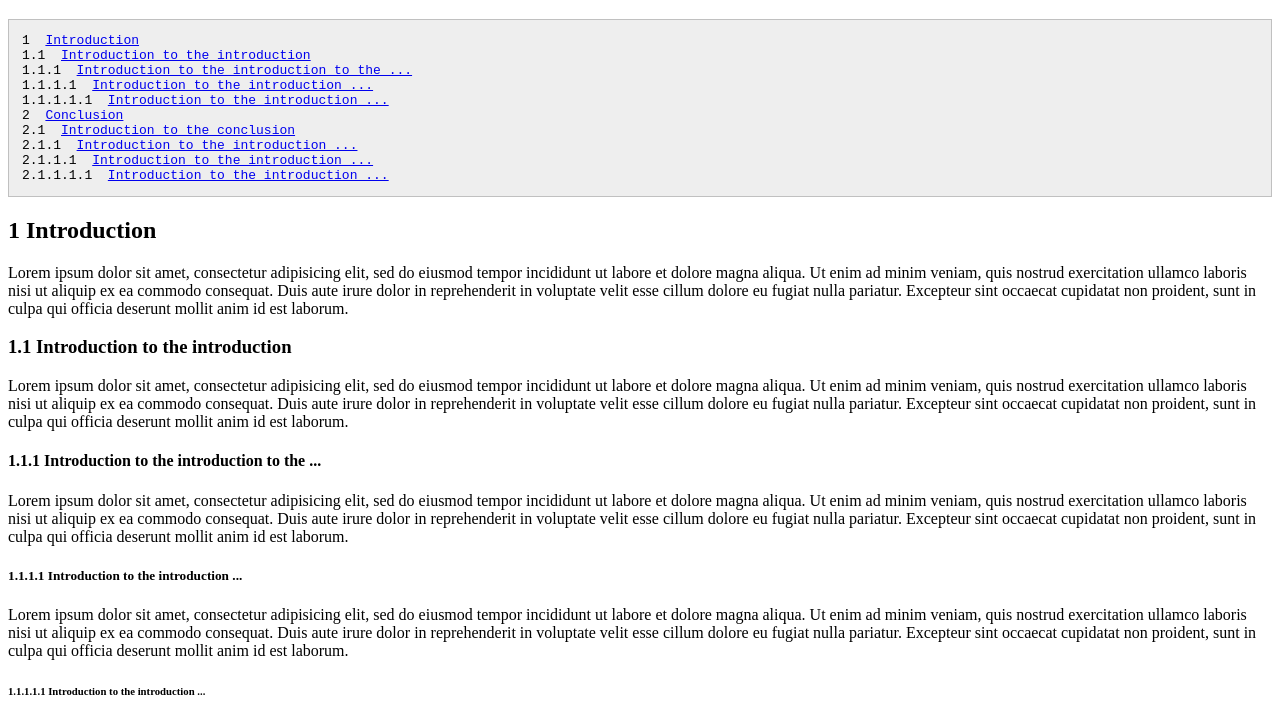
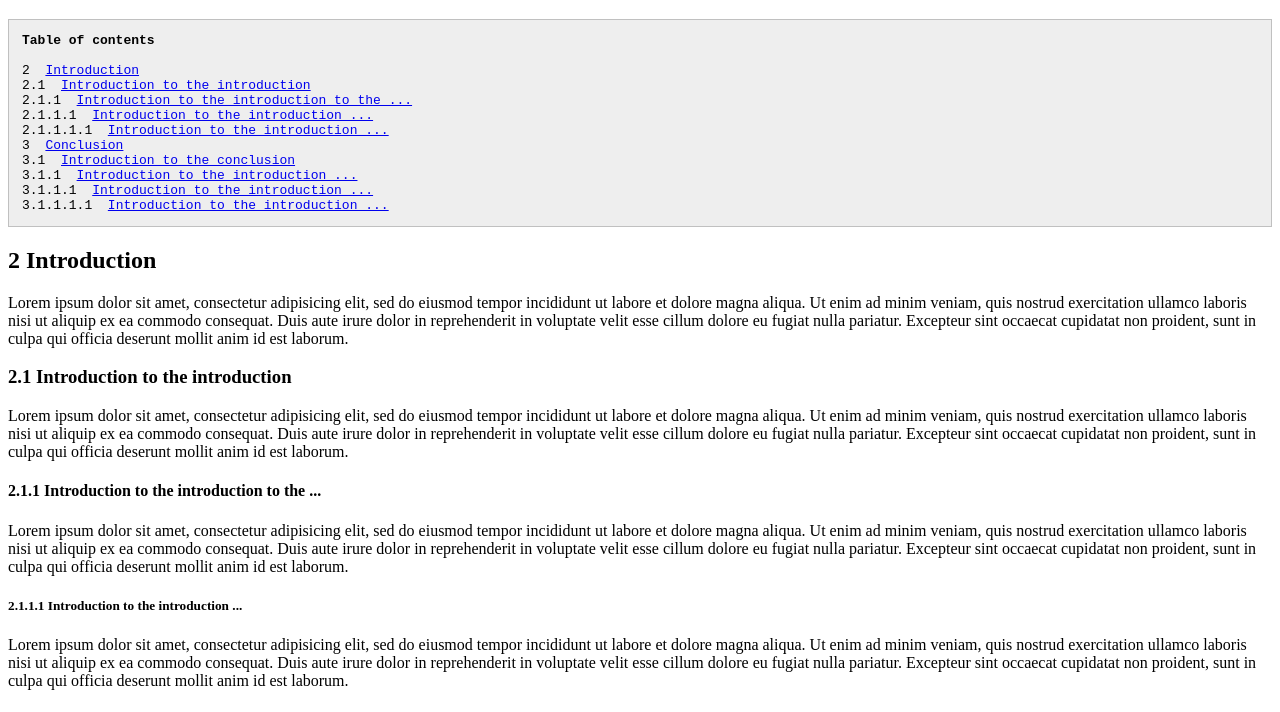
Before and after one commit to Kaljurand/toc.js, a plain HTML site: page example.html in a window 1280 px wide. Shown: the part 61-773 px from the top of the page. Drawn offline with Linux system fonts and the light colour scheme.

Commit message:
Improved variables names and formatting. Example-file is now more informative.

```diff
--- a/example.html
+++ b/example.html
@@ -21,9 +21,14 @@
 </head>
 
 
-<body onload="toc(1, 1)">
+<body onload="toc(2, 1)">
 
 <h1>Example HTML file that uses toc.js</h1>
+
+<pre id="toc">
+<b>Table of contents</b>
+
+</pre>
 
 <h2>Introduction</h2>
 <p>Lorem ipsum dolor sit amet, consectetur adipisicing elit, sed do eiusmod tempor incididunt ut labore et dolore magna aliqua. Ut enim ad minim veniam, quis nostrud exercitation ullamco laboris nisi ut aliquip ex ea commodo consequat. Duis aute irure dolor in reprehenderit in voluptate velit esse cillum dolore eu fugiat nulla pariatur. Excepteur sint occaecat cupidatat non proident, sunt in culpa qui officia deserunt mollit anim id est laborum.</p>
--- a/toc.js
+++ b/toc.js
@@ -1,13 +1,18 @@
 /**
-* This code does two things:
+* This script does two things to the HTML-file to which it is applied:
 * 1. numbers the sections (i.e. puts a number in front of the content of the elements h1, h2, ..., h6)
 * 2. generates a table of contents into an element with an ID "toc"
 *
+* Execute it by: <body onload="toc(1, 1)">
+*
+* Tested only in Google Chrome on Linux.
+*
 * @author Kaarel Kaljurand
-* @version 2009-09-30
+* @version 2011-09-09
 *
 * Changelog:
 *
+* 2011-09-09: Some cleanup
 * 2009-09-30: Some bug fixes
 * 2008-03-12: TOC now contains links to section headings
 * 2007-01-17: Minor fixes and comments changed into English
@@ -16,28 +21,30 @@
 */
 
 function toc(firstNumber, makeToc) {
-	var tased = new Array("H2", "H3", "H4", "H5", "H6");
-	var pead = new Array(5);
+	var levels = new Array("H2", "H3", "H4", "H5", "H6");
+	var number_parts = new Array(levels.length);
 
-	pead[0] = firstNumber - 1;
-	pead[1] = pead[2] = pead[3] = pead[4] = 0;
+	number_parts[0] = firstNumber - 1;
+	number_parts[1] = number_parts[2] = number_parts[3] = number_parts[4] = 0;
 
-	tased["H2"] = 0;
-	tased["H3"] = 1;
-	tased["H4"] = 2;
-	tased["H5"] = 3;
-	tased["H6"] = 4;
+	levels["H2"] = 0;
+	levels["H3"] = 1;
+	levels["H4"] = 2;
+	levels["H5"] = 3;
+	levels["H6"] = 4;
 
 	// we start the search from "body"
 	var somebody = document.getElementsByTagName("body").item(0);
 	if (somebody == null) {
-		alert("error: nobody found");
+		alert("ERROR: body-element not found");
 		exit;
 	}
 
 	if (makeToc) {
 		var tocHolder = document.getElementById("toc");
 
+		// If there is no element with id "toc" then create
+		// one before the first h2-element.
 		if (tocHolder == null) {
 			tocHolder = document.createElement("pre");
 			tocHolder.setAttribute("id", "toc");
@@ -51,7 +58,7 @@ function toc(firstNumber, makeToc) {
 
 	var tocContent = "";
 	// we only consider the direct childern of "body"
-	for(var i = 0; i < somebody.childNodes.length; i++) {
+	for (var i = 0; i < somebody.childNodes.length; i++) {
 
 		//this doesn't work in Mozilla???: var t = somebody.childNodes[i].tagName;
 		var t = somebody.childNodes[i].nodeName;
@@ -59,20 +66,20 @@ function toc(firstNumber, makeToc) {
 		// BUG: just in case browsers differ (at least they used to in 2002)
 		var s = t.toUpperCase();
 
-		if(s == "H2" || s == "H3" || s == "H4" || s == "H5" || s == "H6") {
-			tase = tased[s];
-			pead[tase]++; // increase the counter
+		if (s == "H2" || s == "H3" || s == "H4" || s == "H5" || s == "H6") {
+			tase = levels[s];
+			number_parts[tase]++; // increase the counter
 
 			// set all the next levels to zero
-			for(j = tase + 1; j < pead.length; j++) {
-				pead[j] = 0;
+			for (j = tase + 1; j < number_parts.length; j++) {
+				number_parts[j] = 0;
 			}
 
 			// create a string
-			number = pead[0];
+			number = number_parts[0];
 
-			for(j = 1; (pead[j] != 0) && (j < pead.length); j++) {
-				number += "." + pead[j];
+			for (j = 1; (number_parts[j] != 0) && (j < number_parts.length); j++) {
+				number += "." + number_parts[j];
 			}
 
 			// We use "\r\n" to make IE happy.
@@ -87,6 +94,6 @@ function toc(firstNumber, makeToc) {
 	}
 
 	if (makeToc) {
-		tocHolder.innerHTML = tocContent;
+		tocHolder.innerHTML += tocContent;
 	}
 }
```
